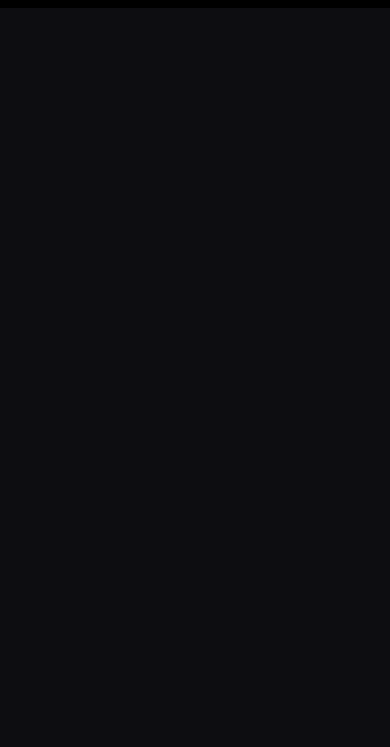
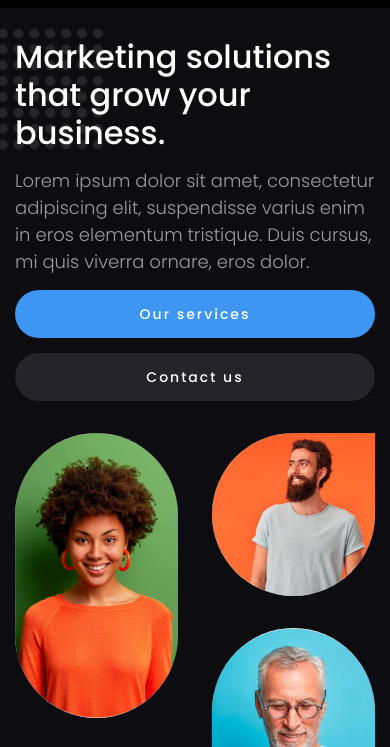
Before and after one commit to Cathrin-Demyokhina/growfy, a plain HTML site: page index.html in a window 390 px wide. Shown: the part 62-809 px from the top of the page. Drawn offline with Linux system fonts and the light colour scheme.

Commit message:
main section added
responsive main section is added

```diff
--- a/css/style.css
+++ b/css/style.css
@@ -45,6 +45,74 @@ line-height: 1.43;
 .button:hover {
     background-color: #68a9f0;
 }
+.button_dark {
+    background-color: rgba(129, 129, 139, 0.2);
+}
+.button_dark:hover {
+    background-color: rgba(129, 129, 139, 0.3);
+}
+
+.header-main__title {
+    font-weight: 500;
+    font-size: 51.2px;
+    line-height: 1.19;
+    color: #fff;
+    position: relative;
+}
+.header-main__title:not(:last-child) {
+    margin-bottom: 28px;
+}
+.header-main__text {
+    font-size: 18px;
+    color: #9c9c9c;
+    line-height: 1.5;
+}
+.header-main__text:not(:last-child) {
+    margin-bottom: 33px;
+}
+.header-main__actions {
+    display: flex;
+    column-gap: 32px;
+    row-gap: 15px;
+}
+
+@media (max-width: 991.98px) {
+    .header-main__title {
+        font-size: 44px;
+    }
+}
+@media (min-width: 768) {
+    .header-main__title {
+        max-width: 520px;
+    }
+    .header-main__text {
+        max-width: 500px;
+    }
+}
+
+@media (max-width: 767.98px) {
+    .header-main__title {
+        font-size: 32px;
+    }
+    .header-main__title:not(:last-child) {
+        margin-bottom: 15px;
+    }
+    .header-main__text:not(:last-child) {
+        margin-bottom: 15px;
+    }
+}
+@media (max-width: 479.98px) {
+    .header-main__actions {
+        flex-direction: column;
+    }
+}
+
+/*=====================*/
+
+.text {
+    line-height: 1.5;
+}
+
 /*====================*/
 
 /*===== Header =====*/
@@ -54,6 +122,7 @@ line-height: 1.43;
     top: 0;
     left: 0;
     background-color: rgba(13, 13, 13, 0.5);
+    z-index: 50;
 }
 .header__container {
     display: flex;
@@ -224,3 +293,84 @@ line-height: 1.43;
         display: none;
     }
 }
+
+/*===== Main Section =====*/
+
+.main {
+    padding-top: 160px;
+    padding-bottom: 100px;
+}
+.main__container {
+    display: flex;
+    gap: 32px;
+}
+.main__content {
+    flex: 0 1 50%;
+    align-self: center;
+}
+.main__header {
+    position: relative;
+}
+.main__header::before {
+    content: '';
+    background: url('../img/main/decor.svg') 0 0 / 100% no-repeat;
+    width: 122px;
+    height: 122px;
+    position: absolute;
+    left: -34px;
+    top: -10px;
+
+}
+.main__text {
+    color: #9c9c9c;
+}
+.main__images {
+    flex: 0 1 50%;
+}
+.images-main {
+    display: flex;
+    gap: 9.6154%;
+    justify-content: center;
+}
+.images-main__column{
+    display: flex;
+    flex-direction: column;
+    gap: 32px;
+}
+.images-main__item {
+    border-radius: 50% / 29%;
+    overflow: hidden;
+}
+.images-main__item_1,
+.images-main__item_4 {
+    border-radius: 50% / 29%;
+}
+.images-main__item_2 {
+    border-radius: 50% 50% 0 50%;
+}
+.images-main__item_3 {
+    border-radius: 50% 0 50% 50%;
+}
+
+.images-main__item img{
+    max-width: 100%;
+}
+
+@media (max-width: 991.98px) {
+    .main {
+        padding-top: 120px;
+        padding-bottom: 60px;
+    }
+}
+@media (max-width: 767.98px) {
+    .main {
+        padding-top: 100px;
+        padding-bottom: 30px;
+    }
+    .main__container {
+        flex-direction: column;
+    }
+    .main__content {
+        align-self: stretch;
+    }
+}
--- a/index.html
+++ b/index.html
@@ -43,7 +43,43 @@
             </div>
         </header>
         <main class="page">
-main
+            <section class="page__main main">
+                <div class="main__container">
+                    <div class="main__content">
+                        <div class="main__header header-main">
+                        <h1 class="header-main__title">
+                            Marketing solutions that grow your business.
+                        </h1>
+                        <div class="header-main__text">
+                            <p>Lorem ipsum dolor sit amet, consectetur adipiscing elit, suspendisse varius enim in eros elementum tristique. Duis cursus, mi quis viverra ornare, eros dolor.</p>
+                        </div>
+
+                        <div class="header-main__actions">
+                            <a href="" class="header-main__button button">Our services</a>
+                            <a href="" class="header-main__button button button_dark">Contact us</a>
+                        </div>
+                    </div>
+                    </div>
+                    <div class="main__images images-main">
+                        <div class="images-main__column">
+                            <div class="images-main__item images-main__item_1">
+                                <img src="./img/main/01.jpg" alt="image">
+                            </div>
+                            <div class="images-main__item images-main__item_2">
+                                <img src="./img/main/02.jpg" alt="image">
+                            </div>
+                        </div>
+                        <div class="images-main__column">
+                            <div class="images-main__item images-main__item_3">
+                                <img src="./img/main/03.jpg" alt="image">
+                            </div>
+                            <div class="images-main__item images-main__item_4">
+                                <img src="./img/main/04.jpg" alt="image">
+                            </div>
+                        </div>
+                    </div>
+                </div>
+            </section>
         </main>
         <footer class="footer"></footer>
     </div>
```
Also changed, not shown: img/main/01.jpg (added), img/main/02.jpg (added), img/main/03.jpg (added), img/main/04.jpg (added), img/main/decor.svg (added).
